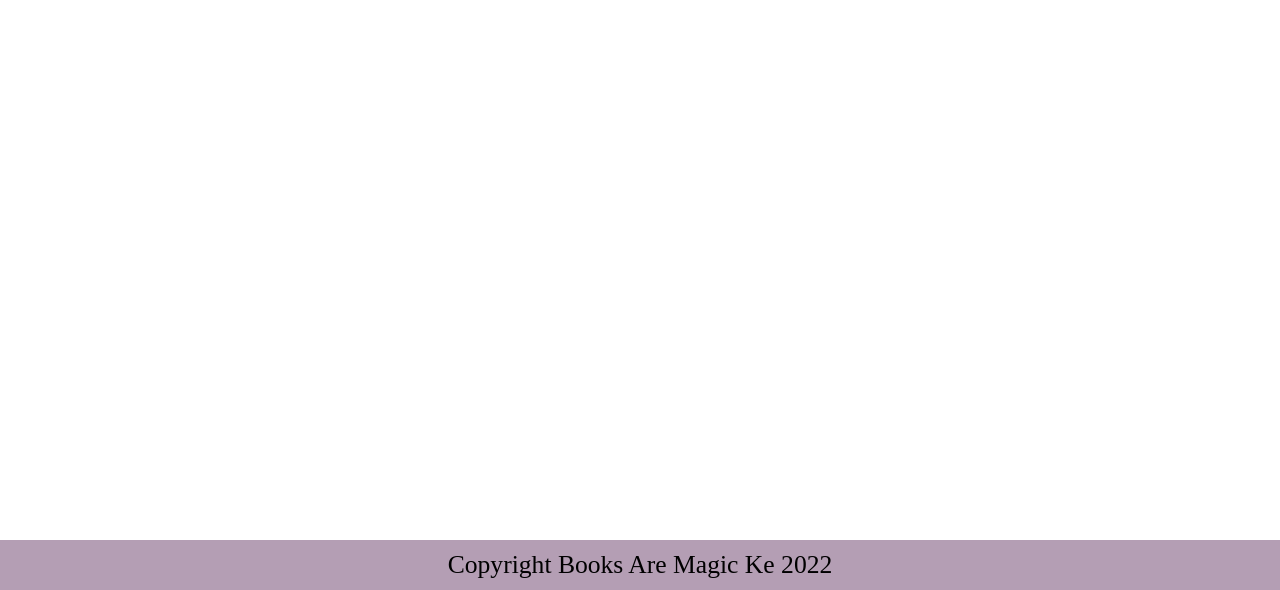
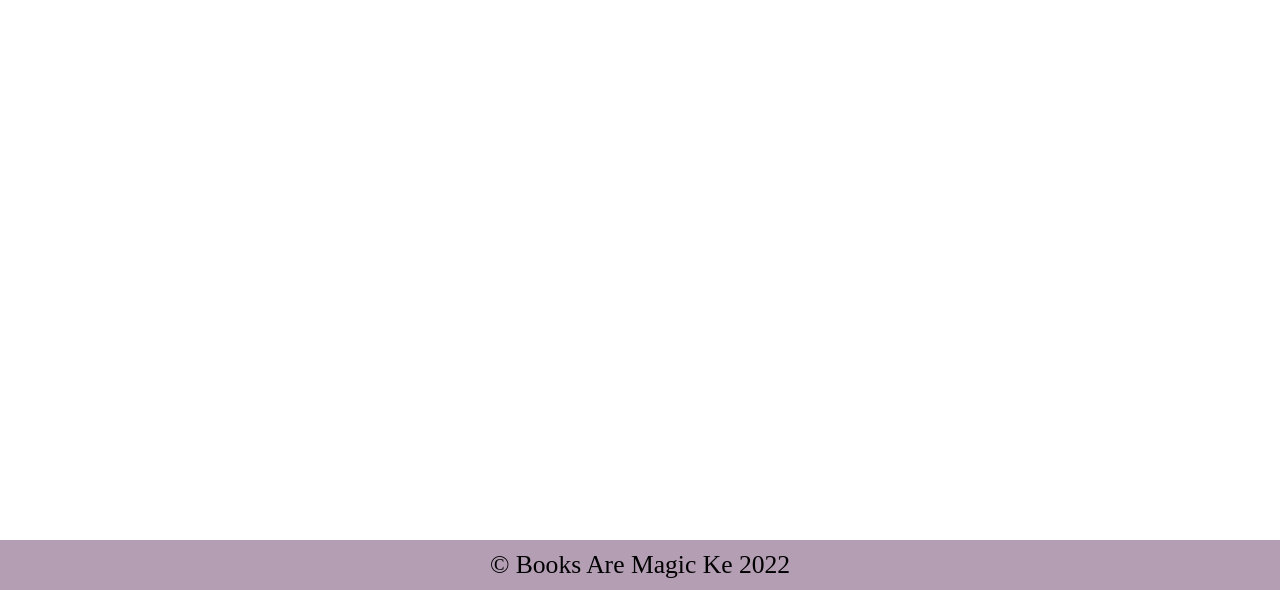
Before and after one commit to Wangari-Sharon/Books_are_magic_ke, a plain HTML site: page index.html in a window 1280 px wide. Shown: the part 210-800 px from the top of the page. Drawn offline with nearby package versions, Linux system fonts and the light colour scheme; no server answers.

Commit message:
Changed footer

```diff
--- a/index.html
+++ b/index.html
@@ -32,7 +32,7 @@
    </div>
     </main>
     <footer class="footer-wrapper">
-    </div>Copyright Books Are Magic Ke 2022</span>
+    </div>&copy; Books Are Magic Ke 2022</span>
 </footer>
     <script src="https://ajax.googleapis.com/ajax/libs/jquery/2.2.1/jquery.min.js"></script>
     <script src="./index.js"></script>
```
